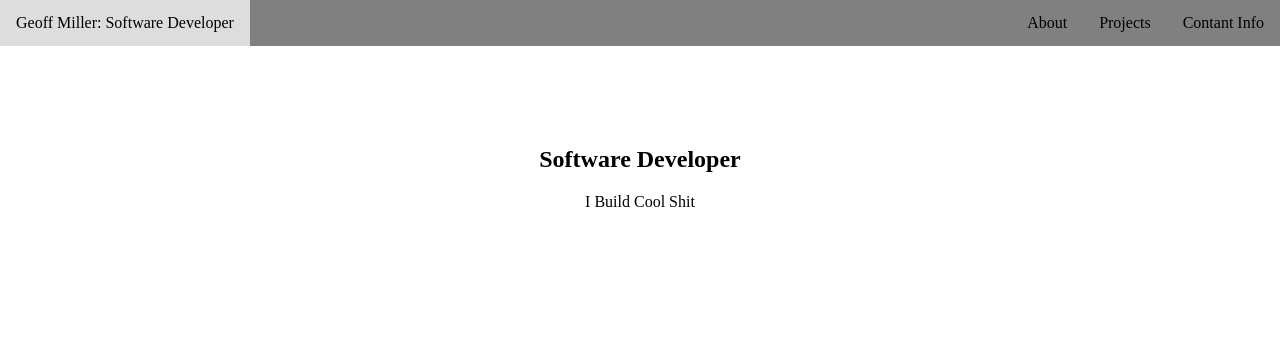
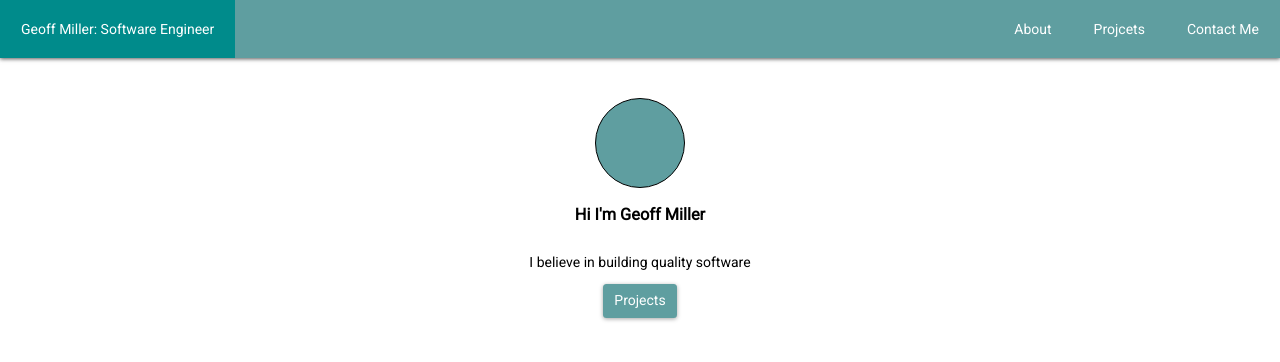
Before and after one commit to gmiller-dev/gmiller-dev.github.io, a website: page index.html in a window 1280 px wide. Drawn offline with Linux system fonts and the light colour scheme.

Commit message:
Rework to grid

```diff
--- /dev/null
+++ b/common.blocks/_component.card.scss
@@ -0,0 +1,3 @@
+.card {
+
+}
--- /dev/null
+++ b/common.blocks/_components.jumbotron.scss
@@ -0,0 +1,18 @@
+
+.jumbotron {
+    display: flex;
+    width: $col-size * $max-cols;
+    flex-direction: column;
+    align-items: center;
+    justify-content: center;
+    //background-color: azure;
+    height: 300px;
+}
+
+.logo {
+    border: 1px solid black;
+    background-color: cadetblue;
+    border-radius: 50%;
+    width: 90px;
+    height: 90px;
+}
--- /dev/null
+++ b/common.blocks/_components.navbar.scss
@@ -0,0 +1,35 @@
+
+.navbar {
+    width: $max-cols * $col-size;
+    display: flex;
+    background-color:  cadetblue;
+    justify-content: flex-end;
+    box-shadow: 0px 1px 4px lighten(black, 35%);
+}
+
+
+.navbar__item {
+    text-decoration: none;
+    color: inherit;
+    padding: 1.5em;
+    &-left {
+        margin-right: auto;
+    }
+
+    &-active, &:hover {
+        background-color: darkcyan;
+    }
+}
+
+
+@media all and (max-width: 800px) {
+    .navbar {
+        flex-direction: column;
+        align-content: center;
+    }
+    .navbar__item {
+        text-align: center;
+        width:100%;
+        margin: 0px;
+    }
+}
--- /dev/null
+++ b/common.blocks/_components.projects.scss
@@ -0,0 +1,4 @@
+.projects {
+    width: $col-size * $max-cols;
+
+}
--- /dev/null
+++ b/common.blocks/_fonts.scss
@@ -0,0 +1 @@
+@import url('https://fonts.googleapis.com/css?family=Roboto');
--- /dev/null
+++ b/common.blocks/_objects.button.scss
@@ -0,0 +1,21 @@
+a.btn{
+    text-decoration: none;
+}
+
+.btn {
+    display: inline-block;
+    font-weight: 400;
+    text-align: center;
+    white-space: nowrap;
+    vertical-align: middle;
+    border: 1px solid transparent;
+    border-radius: .25rem;
+    padding: .375rem .75rem;
+    font-size: 1rem;
+    line-height: 1.5;
+    box-shadow: 0px 1px 4px lighten(black, 65%);
+    &-primary {
+        background-color: cadetblue;
+        color: white;
+    }
+}
--- /dev/null
+++ b/common.blocks/_objects.grid.scss
@@ -0,0 +1,9 @@
+
+$max-cols : 12;
+$col-size: percentage(1/12);
+
+.grid {
+    width: 100%;
+    display: flex;
+    flex-wrap: wrap;
+}
--- /dev/null
+++ b/common.blocks/_shame.scss
@@ -0,0 +1,18 @@
+html, body {
+    box-sizing: border-box;
+    margin: 0px;
+    padding: 0px;
+    font-size: 14px;
+    font-weight: 500;
+    font-family: 'Roboto', sans-serif;
+}
+
+.text-white {
+    color: white;
+}
+
+*,
+*::after,
+*::before {
+    box-sizing: inherit;
+}
--- a/common.blocks/landing.css
+++ /dev/null
@@ -1,4 +0,0 @@
-.landing {
-  margin-top: 100px;
-  text-align: center;
-}
--- a/common.blocks/nav-bar.css
+++ /dev/null
@@ -1,26 +0,0 @@
-.nav-bar {
-  list-style-type: none;
-  margin: 0;
-  padding: 0;
-  overflow: hidden;
-  background-color: grey;
-}
-
-.nav-bar__item_left {
-  float: left;
-}
-
-.nav-bar__item_right{
-  float: right;
-}
-
-.nav-bar__link {
-  color: inherit;
-  text-decoration: none;
-  display: block;
-  text-align: center;
-  padding: 14px 16px;
-}
-.nav-bar__link:hover{
-  background-color: #dddddd
-}
--- a/common.blocks/shame.css
+++ /dev/null
@@ -1,4 +0,0 @@
- body {
-   margin: 0%;
-   padding: 0%;
- }
--- /dev/null
+++ b/common.blocks/styles.scss
@@ -0,0 +1,16 @@
+// Settings
+@import "settings.global";
+
+// Fonts
+@import "fonts";
+
+// Objects
+@import "objects.grid";
+@import "objects.button";
+
+// Components
+@import "components.navbar";
+@import "components.jumbotron";
+
+// Shame
+@import "shame";
--- a/index.html
+++ b/index.html
@@ -5,24 +5,32 @@
   <meta name="viewport" content="width=device-width, initial-scale=1.0">
   <meta http-equiv="X-UA-Compatible" content="ie=edge">
   <title>Geoff Miller: Software Developer</title>
-  <link rel="stylesheet" href="./common.blocks/shame.css">
-  <link rel="stylesheet" href="./common.blocks/nav-bar.css">
-  <link rel="stylesheet" href="./common.blocks/landing.css">
+  <link rel="stylesheet" href="styles.css">
 </head>
 <body>
-  <!-- Nav Bar -->
-  <ul class="nav-bar">
-    <li class="nav-bar__item_left"><a class="nav-bar__link">Geoff Miller: Software Developer</a></li>
-    <li class="nav-bar__item_right"><a class="nav-bar__link" href="#projects">Contant Info</a></li>
-    <li class="nav-bar__item_right"><a class="nav-bar__link" href="#projects">Projects</a></li>
-    <li class="nav-bar__item_right"><a class="nav-bar__link" href="#projects">About</a></li>
-  </ul>
+  <div class="grid">
+   <!-- Navbar -->
+    <div class="navbar">
+      <a href="#thing" class="navbar__item navbar__item-active navbar__item-left text-white"> Geoff Miller: Software Engineer</a>
+      <a href="#thing" class="navbar__item text-white"> About </a>
+      <a href="#thing" class="navbar__item text-white"> Projcets </a>
+      <a href="#thing" class="navbar__item text-white"> Contact Me </a>
+    </div>
 
-  <!-- Landing -->
-  <div class="landing">
-    <h2> Software Developer </h2>
-    <p> I Build Cool Shit </p>
+    <!-- Jumbotron -->
+    <div class="jumbotron">
+      <div class="logo"></div>
+      <h3>Hi I'm Geoff Miller</h3>
+      <p> I believe in building quality software</p>
+      <a href="#projects" class="btn btn-primary">Projects</a>
+    </div>
+
+    <!-- Projects -->
+    <div class="projcets">
+      <div class="card">
+
+      </div>
+    </div>
   </div>
-
 </body>
 </html>
```
Also changed, not shown: package.json (added, +8 -0 lines), common.blocks/_settings.global.scss (added), styles.css (added), 2 other files.
